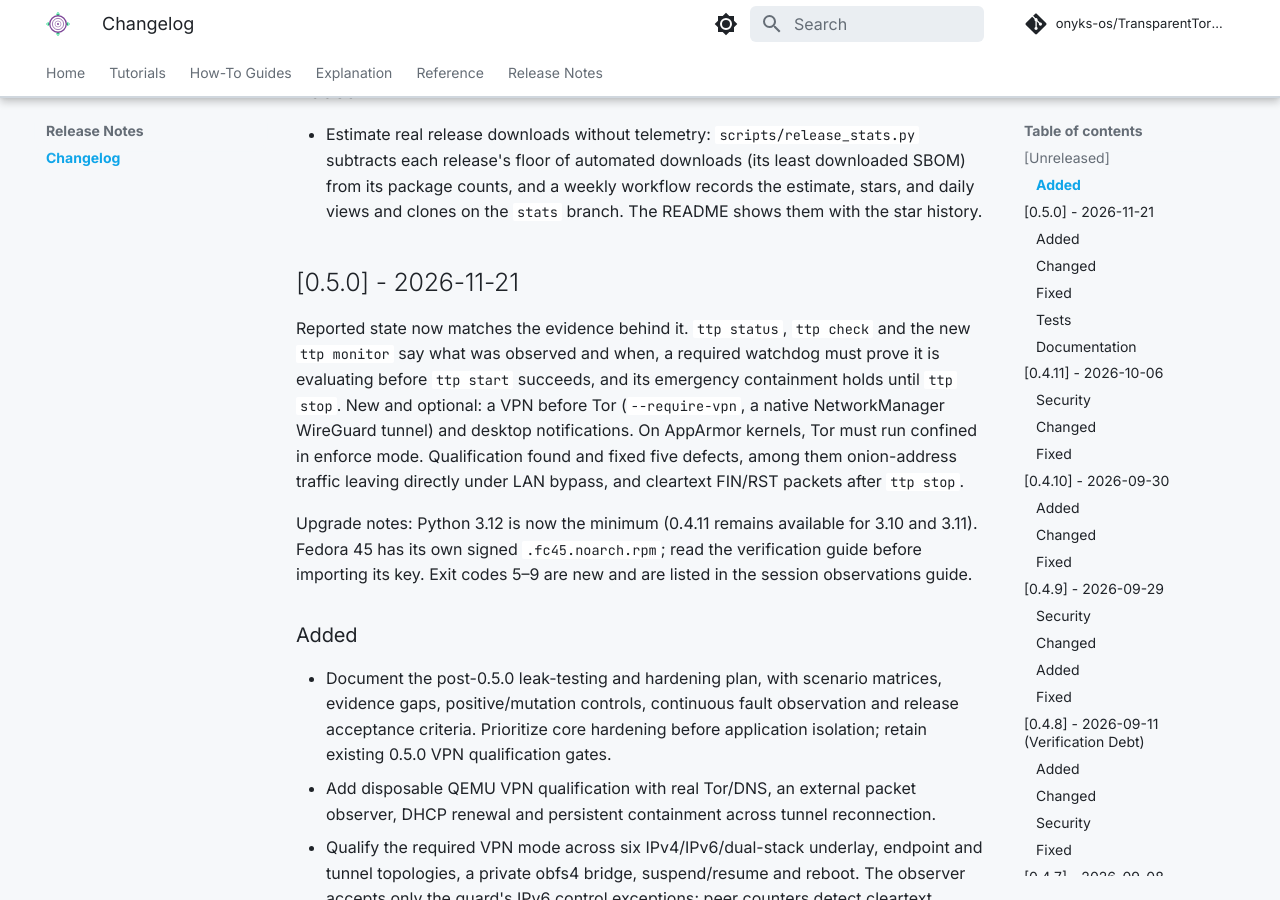
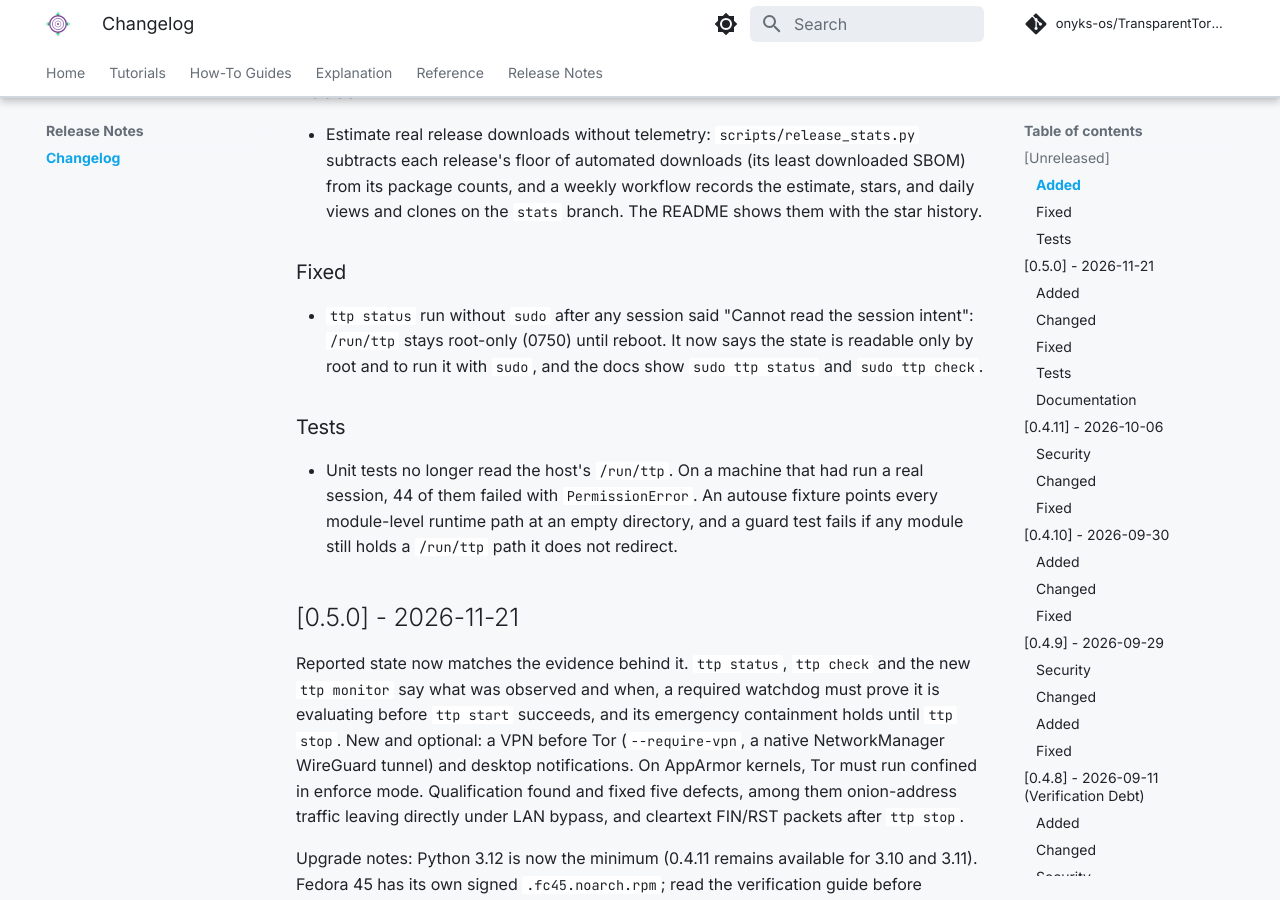
Before and after one commit to onyks-os/TransparentTorProxy, an MkDocs documentation site: the page built from docs/web/release-notes/changelog.md, in a window 1280 px wide and 900 px high, scrolled down 337 px. Built offline with MkDocs 1.6.1 and Material for MkDocs 9.7.7, drawn with Linux system fonts in a browser that asks for light colours; comment, search, counter and statistics services are not loaded.

Commit message:
Keep unit tests out of /run/ttp and tell a normal user to use sudo for status (#171)
After any session /run/ttp stays root:ttp-watchdog 0750 until reboot. Two
things went wrong on such a host:

- 44 unit tests read the real directory as a normal user and failed with
  PermissionError (start, stop, status, check, the logging and restore paths).
  An autouse fixture now points every module-level runtime path at an empty
  directory, the copies made at import included, and the guard test that used
  to check one path now walks every ttp module for a /run/ttp path it missed.
  Reproduced and verified without root: a user and mount namespace with a
  tmpfs on /run, an unreadable /run/ttp and no capabilities.
- `ttp status` without sudo said "Cannot read the session intent". It now says
  the state is readable only by root and to run it with sudo. The docs show
  `sudo ttp status` and `sudo ttp check` (check already required root).

`ttp start` read the VPN intent through a hard-coded path instead of
vpn_guard.INTENT; it uses the constant now, which is what the fixture redirects.

Signed-off-by: onyks-os <129986281+onyks-os@users.noreply.github.com>
Co-authored-by: Claude Opus 5.5 <noreply@anthropic.com>

```diff
--- a/docs/web/release-notes/changelog.md
+++ b/docs/web/release-notes/changelog.md
@@ -14,6 +14,20 @@ and this project adheres to [Semantic Versioning](https://semver.org/spec/v2.0.0
   SBOM) from its package counts, and a weekly workflow records the estimate,
   stars, and daily views and clones on the `stats` branch. The README shows
   them with the star history.
+
+### Fixed
+
+- `ttp status` run without `sudo` after any session said "Cannot read the
+  session intent": `/run/ttp` stays root-only (0750) until reboot. It now says
+  the state is readable only by root and to run it with `sudo`, and the docs
+  show `sudo ttp status` and `sudo ttp check`.
+
+### Tests
+
+- Unit tests no longer read the host's `/run/ttp`. On a machine that had run a
+  real session, 44 of them failed with `PermissionError`. An autouse fixture
+  points every module-level runtime path at an empty directory, and a guard
+  test fails if any module still holds a `/run/ttp` path it does not redirect.
 
 ## [0.5.0] - 2026-11-21
 
```
Also changed, not shown: CHANGELOG.md (+14 -0 lines), README.md (+2 -2 lines), docs/bridges.md (+1 -1 lines), docs/web/index.md (+2 -2 lines), docs/web/reference/cli.md (+6 -2 lines), docs/web/tutorials/automating-sessions.md (+1 -1 lines), 6 other files.
